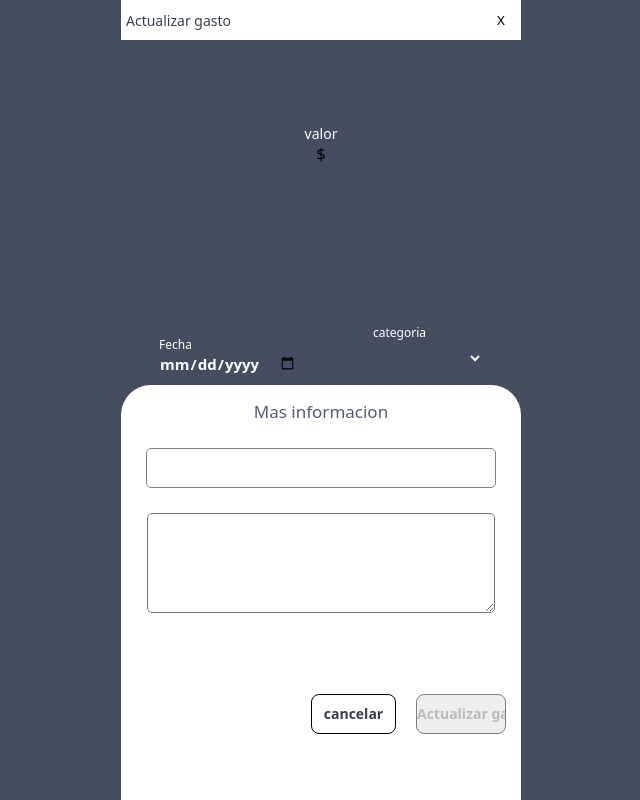
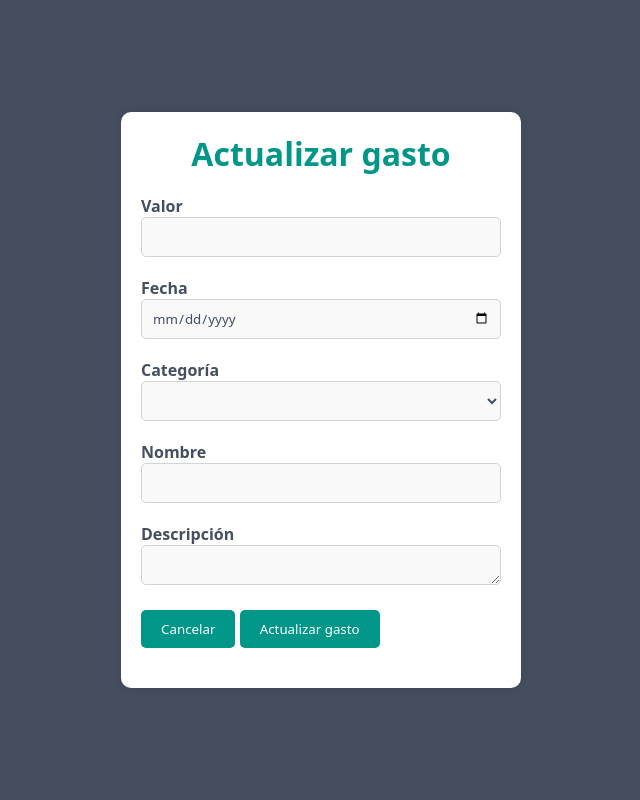
Before and after one commit to JoseGomez18/crud-django, a Django app: page /actualizar_gasto/1/ in a window 1280 px wide. Shown: the whole page, without its empty margins (319-959 px from the left). Run offline with Django 5.2, Linux system fonts and the light colour scheme; data that the repository does not hold is empty.

Commit message:
Diseño de update

```diff
--- a/crudFinal/views.py
+++ b/crudFinal/views.py
@@ -97,7 +97,28 @@ def delete(request):
 
 
 def actualizar_gasto(request, gasto_id):
-    # Realizar una solicitud a la API para obtener los detalles del gasto
+    if request.method == 'POST':
+        # Obtener los datos del formulario
+        nombre = request.POST.get('nombre')
+        descripcion = request.POST.get('descripcion')
+        valor = request.POST.get('valor')
+        fecha = request.POST.get('fecha')
+        fechar = datetime.strptime(fecha, '%Y-%m-%d').strftime('%Y-%m-%d')
+        categoria = request.POST.get('categoria')
+
+        # Crea un diccionario con los datos del formulario
+        datos_gasto = {
+            'nombre': nombre,
+            'descripcion': descripcion,
+            'valor': valor,
+            'fecha': fechar,
+            'categoria': categoria
+        }
+
+        # Realizar una solicitud POST para actualizar un registro en la API
+        response = requests.post('http://127.0.0.1:8001/Api/update/', data=datos_gasto)
+
+   # Realizar una solicitud a la API para obtener los detalles del gasto
     response = requests.get(f'http://127.0.0.1:8001/Api/detalle/{gasto_id}/')
     if response.status_code == 200:
         detalle_gasto = response.json()
@@ -106,3 +127,50 @@ def actualizar_gasto(request, gasto_id):
     else:
         # Manejar el caso en el que no se puedan obtener los detalles del gasto
         return JsonResponse({'error': 'No se pudieron obtener los detalles del gasto'}, status=500)
+
+
+
+
+
+#otra seccion
+
+
+
+
+# def actualizar_gasto(request, gasto_id):
+#     if request.method == 'POST':
+#         # Obtener datos del formulario
+#         nombre = request.POST.get('nombre')
+#         descripcion = request.POST.get('descripcion')
+#         valor = request.POST.get('valor')
+#         fecha = request.POST.get('fecha')
+#         categoria = request.POST.get('categoria')
+
+#         # Crear un diccionario con los datos del formulario
+#         datos_gasto = {
+#             'id': gasto_id,
+#             'nombre': nombre,
+#             'descripcion': descripcion,
+#             'valor': valor,
+#             'fecha': fecha,
+#             'categoria': categoria
+#         }
+
+#         # Enviar la solicitud POST a la API para actualizar el gasto
+#         response = requests.post('http://127.0.0.1:8001/Api/update/', data=datos_gasto)
+
+#         if response.status_code == 200:
+#             # Redirigir a alguna vista de éxito o a la página principal
+#             return redirect('/')
+#         else:
+#             # Manejar el error si la actualización falla
+#             return JsonResponse({'error': 'No se pudo actualizar el gasto en la API'}, status=500)
+
+#     else:
+#         # Si la solicitud es GET, obtener los detalles del gasto para mostrar el formulario de actualización
+#         response = requests.get(f'http://127.0.0.1:8001/Api/detalle/{gasto_id}/')
+#         if response.status_code == 200:
+#             detalle_gasto = response.json()
+#             return render(request, 'actualizar.html', {'detalle_gasto': detalle_gasto})
+#         else:
+#             return JsonResponse({'error': 'No se pudieron obtener los detalles del gasto'}, status=500)
--- /dev/null
+++ b/static/css/actualizar.css
@@ -0,0 +1,63 @@
+.container {
+    display: flex;
+    justify-content: center;
+    align-items: center;
+    height: 100vh;
+    background-color: #444e5e; /* Fondo oscuro */
+}
+
+.update-form {
+    max-width: 400px;
+    padding: 20px;
+    background-color: #ffffff; /* Fondo blanco de la tarjeta */
+    border-radius: 10px;
+    box-shadow: 0 0 10px rgba(0, 0, 0, 0.1);
+}
+
+.form-title {
+    text-align: center;
+    margin-bottom: 20px;
+    color: #009688; /* Color del título */
+}
+
+.form-group {
+    margin-bottom: 20px;
+}
+
+.form-label {
+    font-weight: bold;
+    color: #444e5e; /* Color de las etiquetas */
+}
+
+.form-control {
+    width: 100%;
+    height: 40px;
+    padding: 10px;
+    border: 1px solid #ced4da;
+    border-radius: 5px;
+    background-color: #f9f9f9;
+    color: #444e5e;
+}
+
+.form-control:focus {
+    outline: none;
+    border-color: #009688; /* Color del borde al enfocar */
+}
+
+.submit-btn,
+.cancel-btn {
+    padding: 10px 20px;
+    background-color: #009688; /* Fondo de los botones */
+    color: white; /* Color del texto de los botones */
+    border: none;
+    border-radius: 5px;
+    cursor: pointer;
+}
+
+.submit-btn:hover {
+    background-color: #00796b; /* Fondo del botón de enviar al pasar el ratón */
+}
+
+.cancel-btn:hover {
+    background-color: #dc3545; /* Fondo del botón de cancelar al pasar el ratón */
+}
--- a/templates/actualizar.html
+++ b/templates/actualizar.html
@@ -13,11 +13,11 @@
             }
         });
 
+        document.addEventListener("DOMContentLoaded", function() {
             document.getElementById("cerrar2").addEventListener("click", function() {
-            let agregarFragment = document.getElementById("agregarFragment");
-            if (agregarFragment.style.display === "flex") {
-                agregarFragment.style.display = "none";
-            }
+                // Redireccionar al home
+                window.location.href = "{% url 'barra' %}";
+            });
         });
 
         document.getElementById("form-insert").addEventListener("submit", function(event) {
@@ -44,50 +44,44 @@
         });
     });
   </script>
-<body class="actualizar-body">
 
-    <form action="" method="post" id="form-insert">
+    <div class="container">
+        <div class="update-form">
+            <h1 class="form-title">Actualizar gasto</h1>
+            <form action="{% url 'actualizar_gasto' detalle_gasto.0.id %}" method="post" id="form-insert">
                 {% csrf_token %}
-        <div class="contenedor-agregar2" id="agregarFragment">
-            <div class="contenedor-titulo">
-                <h1 class="titulo-gasto">Actualizar gasto</h1>
-                <button class="boton-cerrar" id="cerrar">X</button>
+                <div class="form-group">
+                    <label for="valor" class="form-label">Valor</label>
+                    <input class="form-control" type="number" min="0" step="0.01" value="{{detalle_gasto.0.valor}}" name="valor" id="valor">
                 </div>
-            <div class="contenedor-precio">
-                <div class= "contenedor-titulo-precio">
-                    <label class="titulo-valor">valor</label>
-                    <p>$</p>
-                    <input class="titulo-precio" type="number" min="0" step="0.01" value="{{detalle_gasto.0.valor}}" name="valor">
+                <div class="form-group">
+                    <label for="fecha" class="form-label">Fecha</label>
+                    <input type="date" name="fecha" id="fecha" value="{{detalle_gasto.0.fecha}}" class="form-control">
                 </div>
-            </div>
-            <div class="contenedor-precio2">
-                <div class="informacion-precio">
-                    <h1>Fecha</h1>
-                    <input type="date" name="fecha" id="fecha" value="{{detalle_gasto.0.fecha}}">
-                </div>
-                <div  class="informacion-precio">
-                    <h1>categoria</h1>
-                    <select name="categoria">
+                <div class="form-group">
+                    <label for="categoria" class="form-label">Categoría</label>
+                    <select name="categoria" id="categoria" class="form-control">
                         <option value="{{detalle_gasto.0.categoria}}" selected>{{detalle_gasto.0.categoria}}</option>
                         <option value="Otros">Otros</option>
-                        <option value="Comida"> 🍔 Comida</option>
+                        <option value="Comida">🍔 Comida</option>
                         <option value="Transporte">🚗 Transporte</option>
                         <option value="Pasatiempo">🎭 Pasatiempo</option>
                         <option value="Casa">🏠 Casa</option>
                     </select>
                 </div>
+                <div class="form-group">
+                    <label for="nombre" class="form-label">Nombre</label>
+                    <input class="form-control" type="text" name="nombre" id="nombre" value="{{detalle_gasto.0.nombre}}">
                 </div>
-            <div class="contenedor-info">
-                <h1 class="titulo-info">Mas informacion</h1>
-                <input class="input-precio" type="text" name="nombre" value="{{detalle_gasto.0.nombre}}">
-                <textarea id="w3review" rows="4" cols="50" name="descripcion" >{{detalle_gasto.0.descripcion}}</textarea>
+                <div class="form-group">
+                    <label for="descripcion" class="form-label">Descripción</label>
+                    <textarea class="form-control" id="descripcion" rows="4" cols="50" name="descripcion">{{detalle_gasto.0.descripcion}}</textarea>
                 </div>
-            <div class="contenedor-botones-final">
-                <button class="botones-cancelar" id="cerrar2">cancelar</button>
-                <input type="submit" class="botones-añadir-gasto" value="Actualizar gasto">
+                <div class="form-group">
+                    <button class="cancel-btn" id="cerrar2">Cancelar</button>
+                    <input type="submit" class="submit-btn" value="Actualizar gasto">
+                </div>
+            </form>
         </div>
     </div>
-    </form>
-</body>
-
 {% endblock content %}
--- a/templates/layouts/base.html
+++ b/templates/layouts/base.html
@@ -6,6 +6,7 @@
     <meta name="viewport" content="width=device-width, initial-scale=1.0">
     <link rel="stylesheet" href="{% static 'css/style2.css' %}">
     <link rel="stylesheet" href="{% static 'css/style.css' %}">
+    <link rel="stylesheet" href="{% static 'css/actualizar.css' %}">
     <title>{% block title %}{% endblock  %}</title>
     {% block style %}{% endblock  %}
 </head>
```
Also changed, not shown: templates/fragments/menu.html (added). Lines whose indentation alone changed are shown as unchanged.
